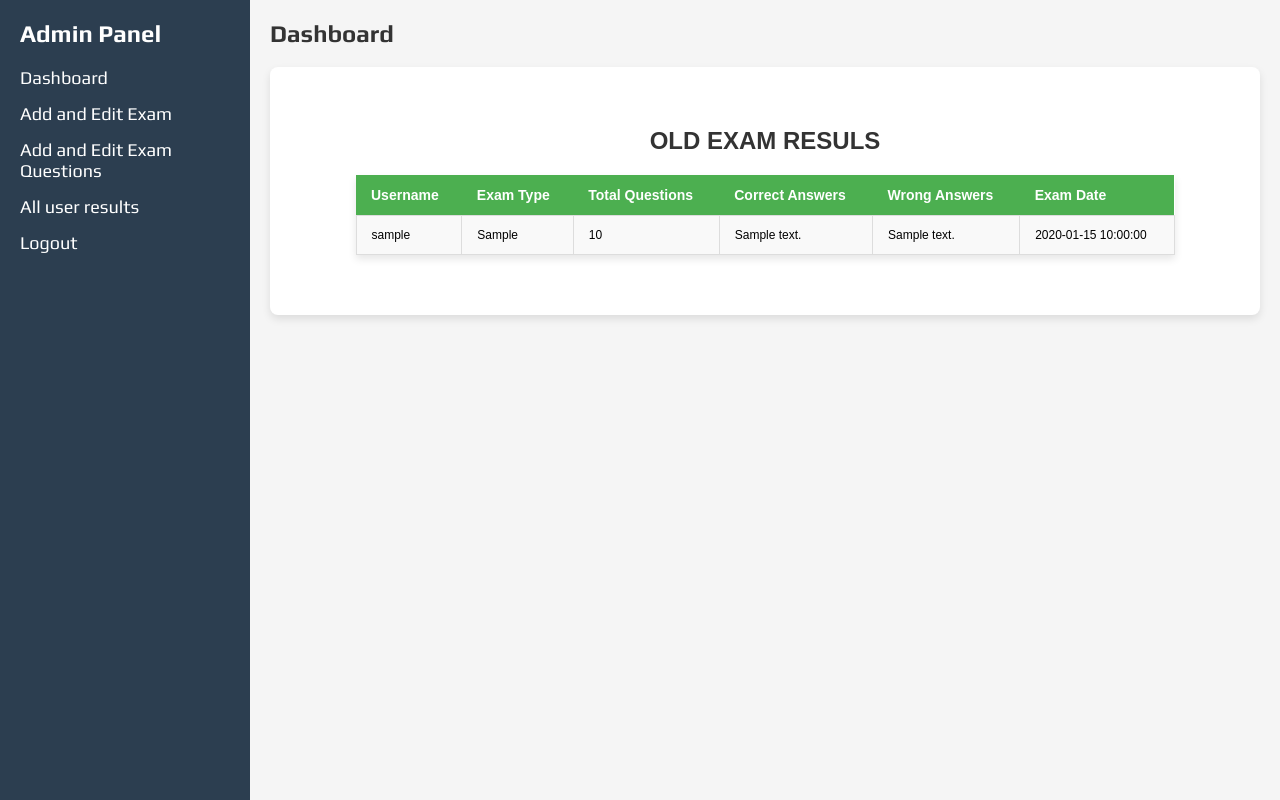
After one commit to Hadi-mhmd/Quiz_app_full_stack, a PHP site: page /user_results.php in a window 1280 px wide. The commit adds this page. Run offline with PHP 8.4, Linux system fonts and the light colour scheme; tables that the repository leaves empty or names only in its code hold one stand-in row (values such as "Sample post").

Commit message:
display user result on admin and user side<done>

```diff
--- a/admin/header.php
+++ b/admin/header.php
@@ -16,6 +16,7 @@
         <li><a href="#">Dashboard</a></li>
         <li><a href="add_edit_exam_question.php">Add and Edit Exam</a></li>
         <li><a href="add_edit_question.php">Add and Edit Exam Questions</a></li>
-        <li><a href="#">Logout</a></li>
+        <li><a href="user_results.php">All user results</a></li>
+        <li><a href="admin_login.html">Logout</a></li>
     </ul>
 </div>
--- /dev/null
+++ b/admin/user_results.php
@@ -0,0 +1,105 @@
+<?php
+session_start();
+include "../connection.php";
+include "header.php";?>
+<!-- Main Content -->
+<div class="content">
+    <div><h1>Dashboard</h1>
+    <div class="card">
+    <div class="content-box">
+        <center>
+        <h1>OLD EXAM RESULS</h1>
+        </center>
+
+
+        <?php
+        $res=mysqli_query($link,"select * from result order by id desc");
+        $count=mysqli_num_rows($res);
+
+        if($count==0){
+            ?>
+            <center>
+            <h1>NO OLD EXAM FOUND</h1>
+            </center>
+            <?php
+        }else{
+
+            echo "<table class='table'>";
+            echo "<tr>";
+            echo "<th>Username</th>";
+            echo "<th>Exam Type</th>";
+            echo "<th>Total Questions</th>";
+            echo "<th>Correct Answers</th>";
+            echo "<th>Wrong Answers</th>";
+            echo "<th>Exam Date</th>";
+            echo "</tr>";
+
+            while ($row = mysqli_fetch_array($res)) {
+                echo "<tr>";
+                echo "<td>" . $row["username"] . "</td>";
+                echo "<td>" . $row["exam_type"] . "</td>";
+                echo "<td>" . $row["total_question"] . "</td>";
+                echo "<td>" . $row["correct_answer"] . "</td>";
+                echo "<td>" . $row["wrong_answer"] . "</td>";
+                echo "<td>" . $row["exam_time"] . "</td>";
+                echo "</tr>";
+            }
+
+            echo "</table>";
+        }
+
+        ?>
+      </div>
+    </div>
+    </div>
+</div>
+<style>
+.content-box {
+    padding: 20px;
+    font-family: Arial, sans-serif;
+}
+
+table {
+    width: 90%;
+    margin: 20px auto;
+    border-collapse: collapse;
+    box-shadow: 0 4px 8px rgba(0, 0, 0, 0.1);
+}
+
+th {
+    background-color: #4CAF50;
+    color: white;
+    padding: 12px 15px;
+    text-align: left;
+    font-size: 14px;
+}
+
+td {
+    padding: 12px 15px;
+    text-align: left;
+    border: 1px solid #ddd;
+    font-size: 12px;
+}
+
+tr:nth-child(even) {
+    background-color: #f9f9f9;
+}
+
+tr:hover {
+    background-color: #f1f1f1;
+}
+
+h1 {
+    font-size: 24px;
+    font-weight: bold;
+    color: #333;
+}
+
+center {
+    margin: 20px;
+}
+</style>
+
+
+</body>
+</html>
--- a/header.php
+++ b/header.php
@@ -20,7 +20,7 @@ if (session_status() == PHP_SESSION_NONE) {
     <header class="header">
       <ul class="nav-menu">
         <li><a href="#">Select Exam</a></li>
-        <li><a href="#">Last Result</a></li>
+        <li><a href="view_old_result.php">Last Result</a></li>
         <li><a href="logout.php">Logout</a></li>
         <li class="username">
         <span style="color: green;"><?php echo $_SESSION["username"]; ?></span>
```
Also changed, not shown: view_old_result.php (added, +146 -0 lines).
